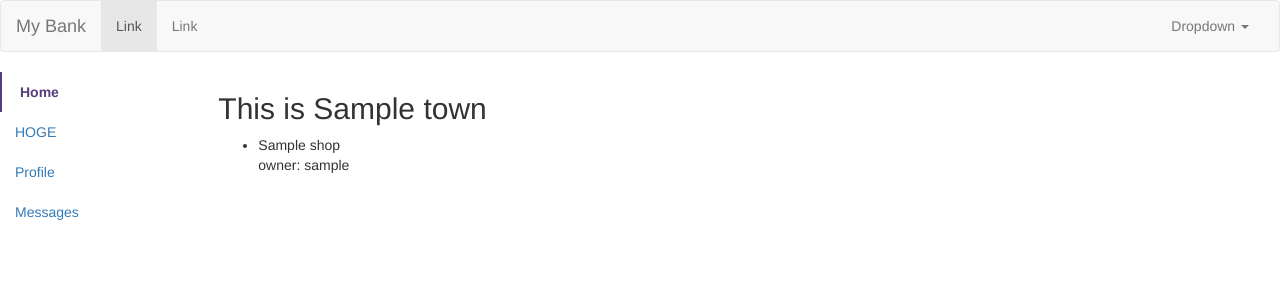
After one commit to Snowman88/DODOTOWN, a Django app: page /town/1/ in a window 1280 px wide. The commit adds this page. Shown: the top 300 px of the page. Run offline with Django 3.2, Linux system fonts and the light colour scheme; tables that the repository leaves empty hold one stand-in row (values such as "Sample post"); some libraries are stand-ins or nearby versions.

Commit message:
Added Town detail

```diff
--- a/town/admin.py
+++ b/town/admin.py
@@ -1,4 +1,5 @@
 from django.contrib import admin
-from .models import Town
+from .models import Town, Shop
 # Register your models here.
 admin.site.register(Town)
+admin.site.register(Shop)
--- a/town/models.py
+++ b/town/models.py
@@ -23,3 +23,6 @@ class Shop(models.Model):
         max_length=255, null=True, blank=True, verbose_name="住所")
     created = models.DateTimeField(default=timezone.now)
     modified = models.DateTimeField(default=timezone.now)
+
+    def __str__(self):
+        return self.name
--- /dev/null
+++ b/town/templates/town/town_detail.html
@@ -0,0 +1,17 @@
+{% extends 'town/base.html' %}
+{% block content %}
+    <h2>This is {{ town.name }}</h2>
+    <ul>
+    {% for shop in shops %}
+        <li>
+            <div>
+                {{ shop.name }}
+                <br />
+                owner: {{ shop.owner }}
+                <br />
+                <br />
+            </div>
+        </li>
+    {% endfor %}
+    </ul>
+{% endblock %}
--- a/town/templates/town/town_list.html
+++ b/town/templates/town/town_list.html
@@ -2,7 +2,7 @@
 {% block content %}
 <ul>
 {% for town in towns %}
-    <li>name: {{ town.name }}</li>
+    <li><a href="{% url 'town.views.town_detail' pk=town.pk %}">name: {{ town.name }}</a></li>
 {% endfor %}
 </ul>
 {% endblock %}
--- a/town/urls.py
+++ b/town/urls.py
@@ -4,4 +4,5 @@ from .import views
 
 urlpatterns = patterns('',
     url(r'^$', views.town_list),
+    url(r'^town/(?P<pk>[0-9]+)/$', views.town_detail),
 )
--- a/town/views.py
+++ b/town/views.py
@@ -1,7 +1,17 @@
 from django.shortcuts import render
-from .models import Town
+from .models import Town, Shop
 
 
 def town_list(request):
     towns = Town.objects.all()
     return render(request, 'town/town_list.html', {'towns': towns})
+
+
+def town_detail(request, pk):
+    town = Town.objects.get(pk=pk)
+    shops = Shop.objects.all()
+    params = {
+        'town': town,
+        'shops': shops,
+    }
+    return render(request, 'town/town_detail.html', params)
```
